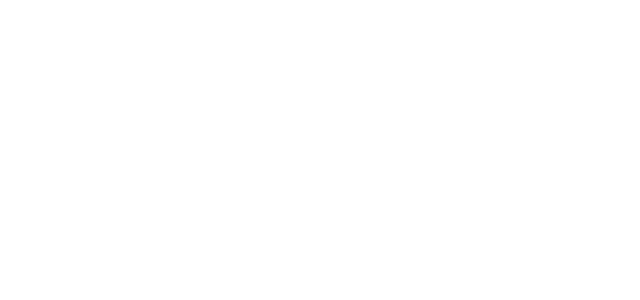
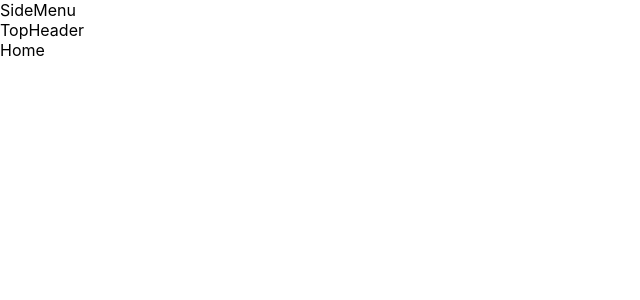
Before and after one commit to XGD1119363048/LearningReact-newssystem, a React (Create React App) app: page /#/home in a window 1280 px wide. Before the commit this address had no page. Shown: the top 300 px of the page, without its empty margins (0-640 px from the left). Built offline with nearby package versions, Linux system fonts and the light colour scheme; sample sign-in values are in the browser's storage.

Commit message:
some-routes-1

```diff
--- /dev/null
+++ b/src/components/sandbox/SideMenu.js
@@ -0,0 +1,7 @@
+import React from 'react'
+
+export default function SideMenu() {
+  return (
+    <div>SideMenu</div>
+  )
+}
--- /dev/null
+++ b/src/components/sandbox/TopHeader.js
@@ -0,0 +1,7 @@
+import React from 'react'
+
+export default function TopHeader() {
+  return (
+    <div>TopHeader</div>
+  )
+}
--- a/src/router/IndexRouter.js
+++ b/src/router/IndexRouter.js
@@ -2,6 +2,11 @@ import React from 'react'
 import { HashRouter, Navigate, Route, Routes } from 'react-router-dom'
 import Login from '../views/login/Login'
 import NewsSandBox from '../views/sandbox/NewsSandBox'
+
+import Home from '../views/sandbox/home/Home'
+import UserList from '../views/sandbox/user-manage/UserList'
+import RoleList from '../views/sandbox/right-manage/RoleList'
+import RightList from '../views/sandbox/right-manage/RightList'
 
 export default function IndexRouter() {
   return (
@@ -10,7 +15,13 @@ export default function IndexRouter() {
         <Route path='/login' element={<Login />} />
         <Route path='/' element={<AuthComponent>
           <NewsSandBox />
-        </AuthComponent>} />
+        </AuthComponent>}>
+          <Route index element={<Navigate to='home' />} />
+          <Route path='home' element={<Home />} />
+          <Route path='user-manage/list' element={<UserList />} />
+          <Route path='right-manage/role/list' element={<RoleList />} />
+          <Route path='right-manage/right/list' element={<RightList />} />
+        </Route>
       </Routes>
     </HashRouter>
   )
--- a/src/views/sandbox/NewsSandBox.js
+++ b/src/views/sandbox/NewsSandBox.js
@@ -1,7 +1,16 @@
 import React from 'react'
+import SideMenu from '../../components/sandbox/SideMenu'
+import TopHeader from '../../components/sandbox/TopHeader'
+
+import { Outlet } from 'react-router-dom'
 
 export default function NewsSandBox() {
   return (
-    <div>NewsSandBox</div>
+    <div>
+      <SideMenu />
+      <TopHeader />
+
+      <Outlet />
+    </div>
   )
 }
--- /dev/null
+++ b/src/views/sandbox/home/Home.js
@@ -0,0 +1,7 @@
+import React from 'react'
+
+export default function Home() {
+  return (
+    <div>Home</div>
+  )
+}
--- /dev/null
+++ b/src/views/sandbox/right-manage/RightList.js
@@ -0,0 +1,7 @@
+import React from 'react'
+
+export default function RightList() {
+  return (
+    <div>RightList</div>
+  )
+}
--- /dev/null
+++ b/src/views/sandbox/right-manage/RoleList.js
@@ -0,0 +1,7 @@
+import React from 'react'
+
+export default function RoleList() {
+  return (
+    <div>RoleList</div>
+  )
+}
--- /dev/null
+++ b/src/views/sandbox/user-manage/UserList.js
@@ -0,0 +1,7 @@
+import React from 'react'
+
+export default function UserList() {
+  return (
+    <div>UserList</div>
+  )
+}
```
